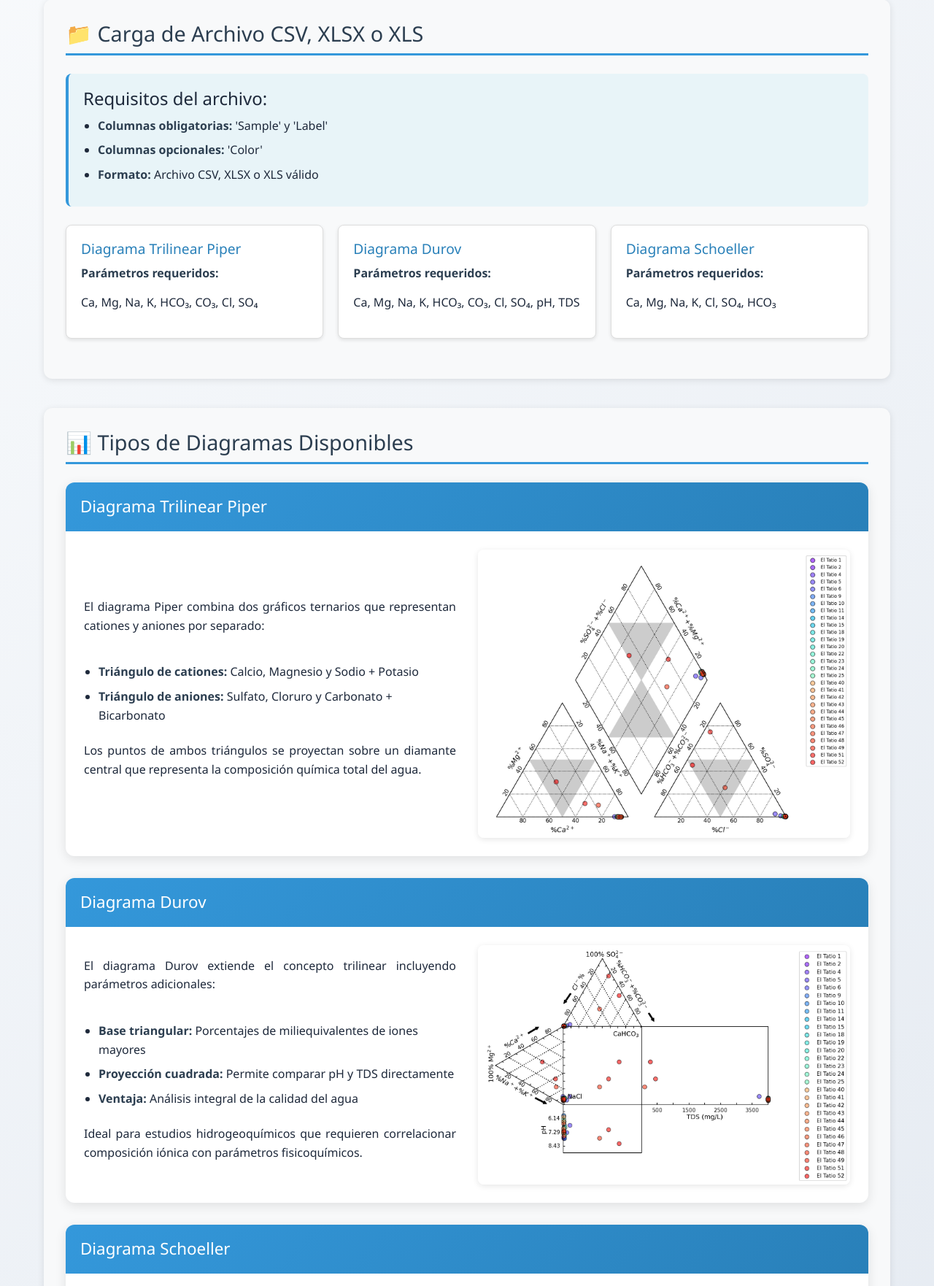
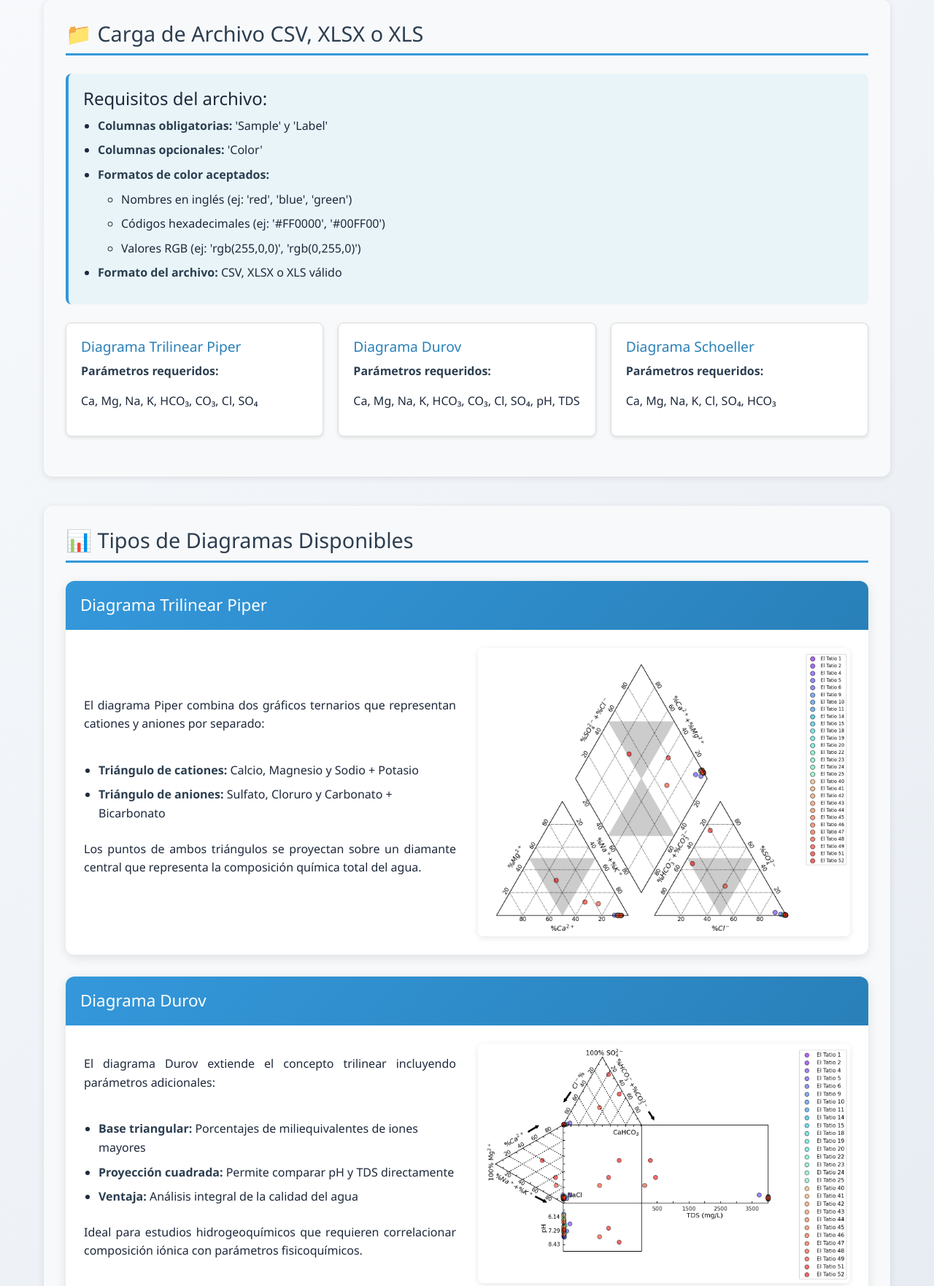
Before and after one commit to valegio/hydrochemplot, a Flask app: page /instructions in a window 1280 px wide. Shown: the part 194-1956 px from the top of the page at 73% size. Run offline with Flask 3, Linux system fonts and the light colour scheme.

Commit message:
Update instructions.html

```diff
--- a/templates/instructions.html
+++ b/templates/instructions.html
@@ -12,7 +12,14 @@ Instrucciones
             <ul class="requirements-list">
                 <li><strong>Columnas obligatorias:</strong> 'Sample' y 'Label'</li>
                 <li><strong>Columnas opcionales:</strong> 'Color'</li>
-                <li><strong>Formato:</strong> Archivo CSV, XLSX o XLS válido</li>
+                <li><strong>Formatos de color aceptados:</strong>
+                    <ul>
+                        <li>Nombres en inglés (ej: 'red', 'blue', 'green')</li>
+                        <li>Códigos hexadecimales (ej: '#FF0000', '#00FF00')</li>
+                        <li>Valores RGB (ej: 'rgb(255,0,0)', 'rgb(0,255,0)')</li>
+                    </ul>
+                </li>
+                <li><strong>Formato del archivo:</strong> CSV, XLSX o XLS válido</li>
             </ul>
         </div>
 
```
